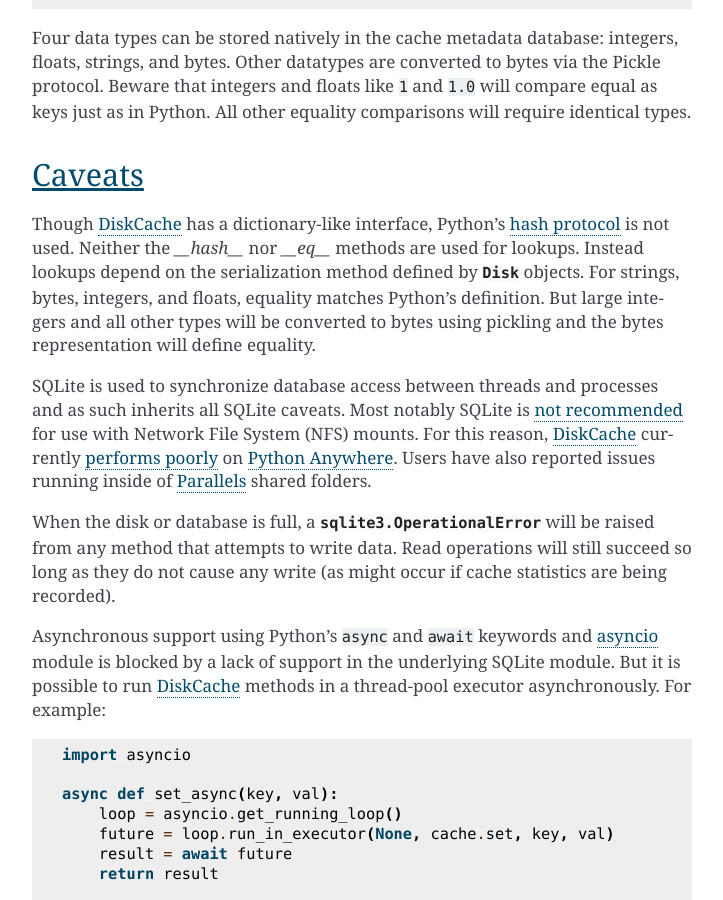
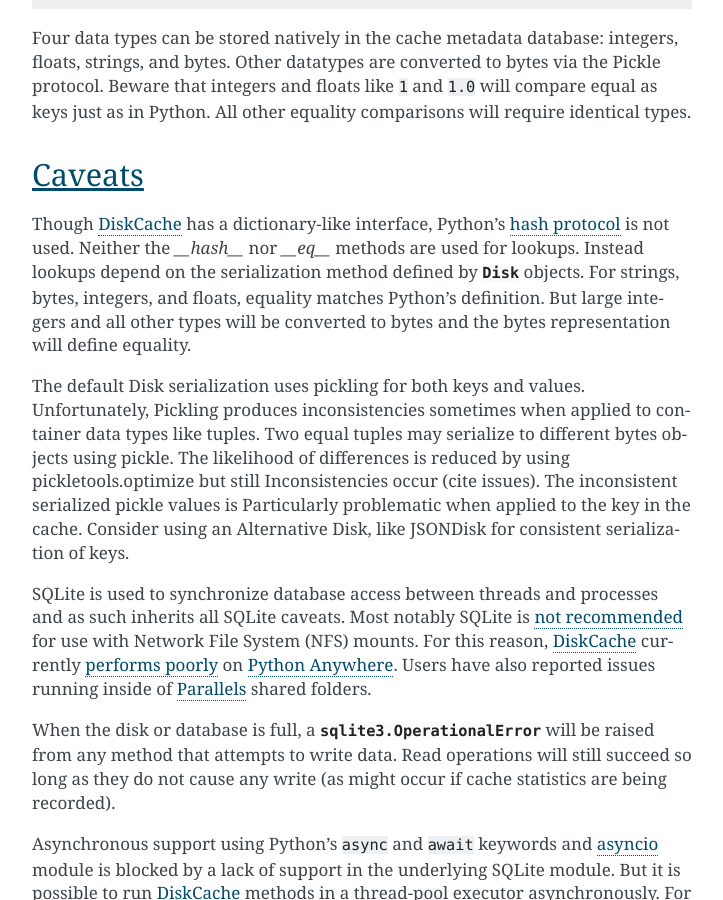
Before and after one commit to grantjenks/python-diskcache, a Sphinx documentation site: the page built from docs/tutorial.rst, in a window 1280 px wide and 900 px high, scrolled down 16715 px. Shown: the whole window, without its empty margins (388-1111 px from the left). Built offline with Sphinx 7.4.7, drawn with Linux system fonts in a browser that asks for light colours.

Commit message:
Add caveat about inconsistent pickles
Add caveat about inconsistent pickles

```diff
--- a/docs/tutorial.rst
+++ b/docs/tutorial.rst
@@ -863,8 +863,16 @@
 for lookups. Instead lookups depend on the serialization method defined by
 :class:`Disk <diskcache.Disk>` objects. For strings, bytes, integers, and
 floats, equality matches Python's definition. But large integers and all other
-types will be converted to bytes using pickling and the bytes representation
+types will be converted to bytes and the bytes representation
 will define equality.
+
+The default Disk serialization uses pickling for both keys and values. Unfortunately,
+Pickling produces inconsistencies sometimes when applied to container data types
+like tuples. Two equal tuples may serialize to different bytes objects using pickle.
+The likelihood of differences is reduced by using pickletools.optimize but still
+Inconsistencies occur (cite issues). The inconsistent serialized pickle values is
+Particularly problematic when applied to the key in the cache. Consider using an
+Alternative Disk, like JSONDisk for consistent serialization of keys.
 
 SQLite is used to synchronize database access between threads and processes and
 as such inherits all SQLite caveats. Most notably SQLite is `not recommended`_
```
